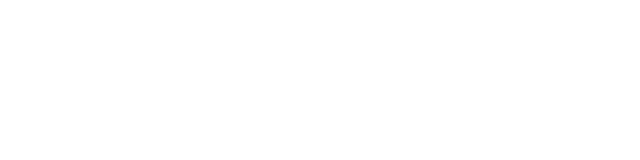
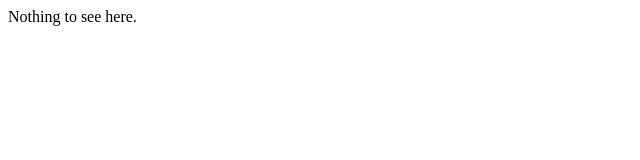
Before and after one commit to wisdom-technologies-bit/nglinks, a Next.js app: page / in a window 1280 px wide. Before the commit this address had no page. Shown: the top 160 px of the page, without its empty margins (0-640 px from the left). Built offline with nearby package versions, Linux system fonts and the light colour scheme.

Commit message:
Add root page message

```diff
--- a/app/page.tsx
+++ b/app/page.tsx
@@ -1,5 +1,3 @@
-import { redirect } from "next/navigation"
-
 export default function HomePage() {
-  redirect("/APC-50k-Campaign")
+  return <main>Nothing to see here.</main>
 }
```
